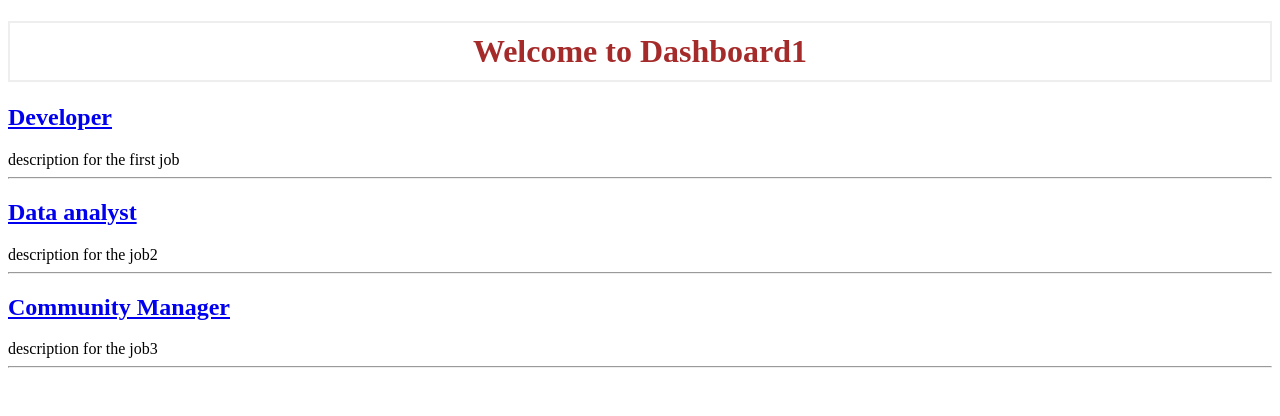
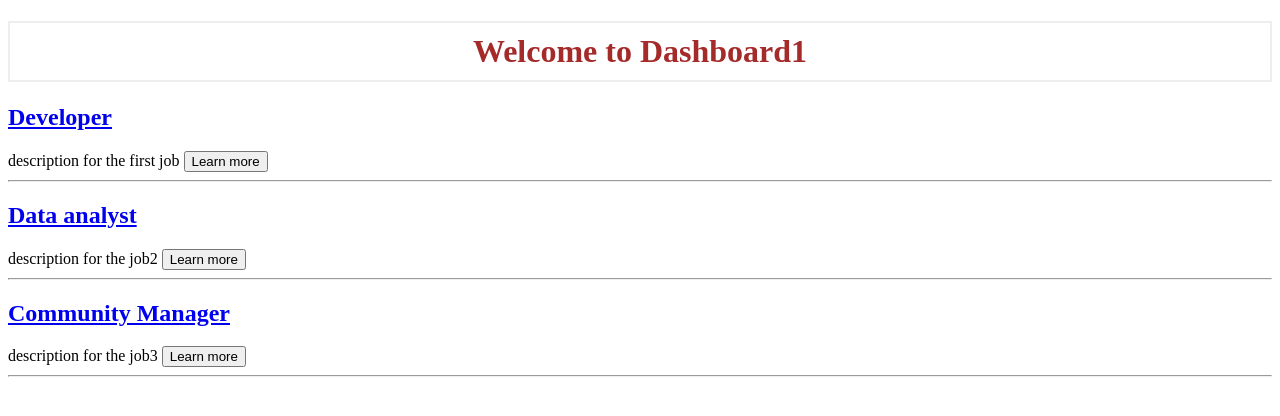
Before and after one commit to LinaElamrani/projetindeed, a Flask app: page / in a window 1280 px wide. Shown: the top 416 px of the page. Run offline with Flask 2, Linux system fonts and the light colour scheme; data comes from the database, SQL or seed files in the repository.

Commit message:
btn update step03

```diff
--- a/templates/index.html
+++ b/templates/index.html
@@ -14,6 +14,7 @@
         <h2>{{ job['title'] }}</h2>
     </a>
     <span class="badge badge-primary">{{ job['description'] }}</span>
+    <button class="btn" id="btn">Learn more</button>
     <hr>
 {% endfor %}
 {% endblock %}
```
